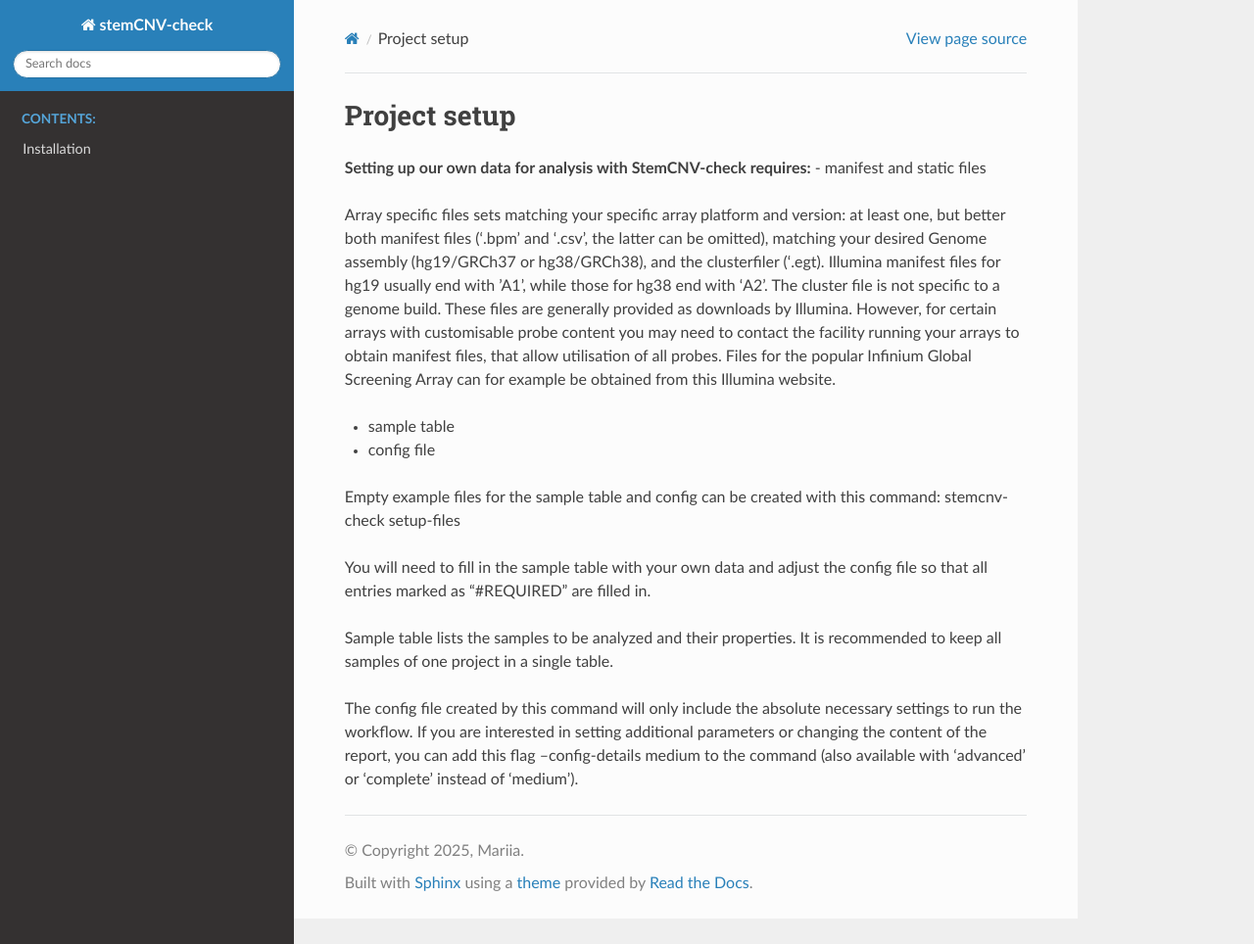
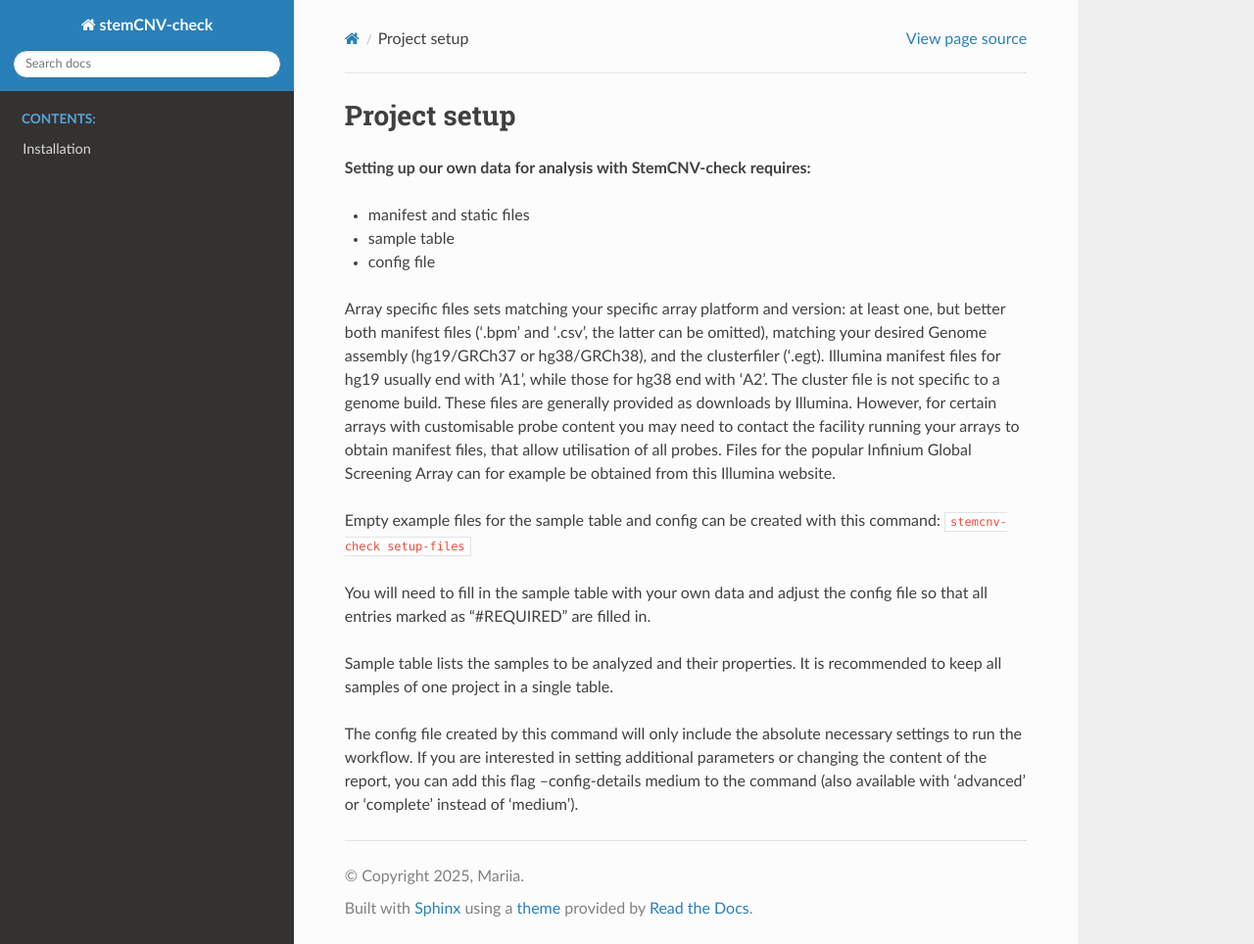
Before and after one commit to icalledmyselfmoon/stemCNV_check_Read_the_docs, a Sphinx documentation site: the page built from source/setup_project.rst, in a window 1280 px wide and 964 px high. Shown: the whole window at 98% size. Built offline with Sphinx 7.4.7 and the Read the Docs theme 3.1.0, drawn with Linux system fonts in a browser that asks for light colours; part of the change alters nothing that is shown.

```diff
--- a/source/setup_project.rst
+++ b/source/setup_project.rst
@@ -3,7 +3,11 @@ Project setup
 
 
 **Setting up our own data for analysis with StemCNV-check requires:**
+
 - manifest and static files
+- sample table
+
+- config file
 
 Array specific files sets matching your specific array platform and version: at least one, but
 better both manifest files (‘.bpm’ and ‘.csv’, the latter can be omitted), matching your desired Genome assembly
@@ -14,12 +18,8 @@ content you may need to contact the facility running your arrays to obtain manif
 probes. Files for the popular Infinium Global Screening Array can for example be obtained from this Illumina website.
 
 
-- sample table
-
-- config file
-
 Empty example files for the sample table and config can be created with this command:
-stemcnv-check setup-files
+``stemcnv-check setup-files``
 
 You will need to fill in the sample table with your own data and adjust the config file so that all entries marked as
 “#REQUIRED” are filled in.
```
